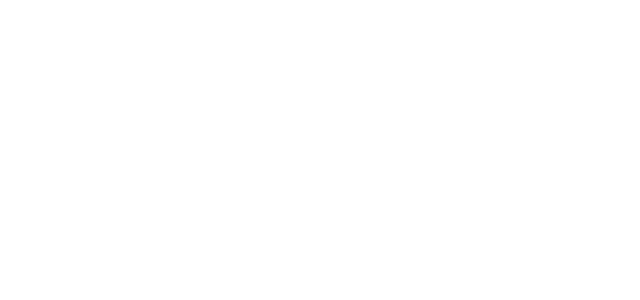
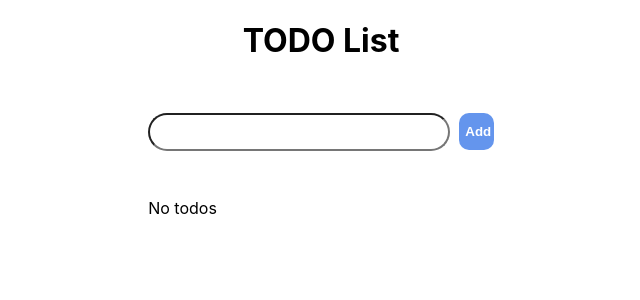
Before and after one commit to Uttu32/My_Fork, a React (Create React App) app: page / in a window 1280 px wide. Shown: the top 300 px of the page, without its empty margins (319-959 px from the left). Built offline with nearby package versions, Linux system fonts and the light colour scheme.

Commit message:
Todo App pushed to Repo

```diff
--- a/src/App.css
+++ b/src/App.css
@@ -1,19 +1,41 @@
 .App {
-  text-align: center;
-}
-table{
-  border: 1px solid ;
-  border-collapse: collapse;
-}
-th, td{
-  border: 1px solid ;
-
-
-}
-button{
-  background-color: white;
-}
-.actions{
+  width: 90%;
+  margin: 0 auto;
   display: flex;
   justify-content: center;
+  align-items: center;
+  flex-direction: column;
 }
+
+.App-form {
+  width: 30%;
+  height: 100px;
+  display: flex;
+  justify-content: space-between;
+  align-items: center;
+}
+
+.App-form input {
+  width: 85%;
+  height: 2rem;
+  font-size: 20px;
+  border-radius: 20px;
+}
+
+.App-form button {
+  width: 10%;
+  height: 2.3rem;
+font-weight: bold;
+  background: cornflowerblue;
+  color: white;
+  border: none;
+  border-radius: 10px;
+}
+
+.App-form button:hover {
+  background: rgb(8, 141, 123);
+}
+
+.Todos {
+  width: 30%;
+}
--- a/src/App.js
+++ b/src/App.js
@@ -1,12 +1,45 @@
+import { useState } from "react";
 
 import "./App.css";
 
+import TodoItem from "./ReduxTodoApp/TodoItem";
+import { useSelector, useDispatch } from "react-redux";
+import { addTodo, removeTodo } from "./ReduxTodoApp/TodoSlice";
 
 function App() {
+  const [input, setInput] = useState("");
+
+  const count = useSelector((state) => state.todo.count);
+  const todos = useSelector((state) => state.todo.todos);
+  const dispatch = useDispatch();
+
+  const handleAddTodo = (e) => {
+    e.preventDefault();
+    dispatch(addTodo(input));
+  };
+
+  const handleTodoDone = (id) => {
+    dispatch(removeTodo(id));
+  };
   return (
     <div className="App">
-
-
+      <h1>TODO List</h1>
+      <form className="App-form" onSubmit={handleAddTodo}>
+        <input type="text" onInput={(e) => setInput(e.target.value)} />
+        <button type="submit">Add</button>
+      </form>
+      <div className="Todos">
+        {count > 0 &&
+          todos.map((todo) => (
+            <TodoItem
+              key={todo.id}
+              text={todo.text}
+              id={todo.id}
+              onCheck={handleTodoDone}
+            />
+          ))}
+        {count === 0 && <p>No todos</p>}
+      </div>
     </div>
   );
 }
--- /dev/null
+++ b/src/ReduxTodoApp/TodoItem.css
@@ -0,0 +1,18 @@
+.todo {
+    width: 100%;
+    height: 30px;
+    font-size: 30px;
+    padding: 20px;
+  }
+
+  .todo:hover {
+    background: rgba(214, 214, 214, 0.342);
+  }
+
+  .todo input {
+    zoom: 1.6;
+  }
+
+  .todo input:checked {
+    accent-color: rgb(137, 236, 223);
+  }
--- /dev/null
+++ b/src/ReduxTodoApp/TodoItem.js
@@ -0,0 +1,15 @@
+import "./TodoItem.css";
+
+const TodoItem = (props) => {
+  const deleteTodo = () => {
+    props.onCheck(props.id);
+  };
+  return (
+    <div className="todo" onClick={deleteTodo}>
+      <input type="checkbox"></input>
+      <label>{props.text}</label>
+    </div>
+  );
+};
+
+export default TodoItem;
--- /dev/null
+++ b/src/ReduxTodoApp/TodoSlice.jsx
@@ -0,0 +1,29 @@
+import { createSlice } from "@reduxjs/toolkit";
+
+const initialState = {
+  count: 0,
+  todos: [],
+};
+
+export const todoSlice = createSlice({
+  name: "todo",
+  initialState,
+  reducers: {
+    addTodo: (state, action) => {
+      const todo = {
+        id: Math.random() * 100,
+        text: action.payload,
+      };
+      state.todos.push(todo);
+      state.count += 1;
+    },
+    removeTodo: (state, action) => {
+      state.todos = state.todos.filter((todo) => todo.id !== action.payload);
+      state.count -= 1;
+    },
+  },
+});
+
+export const { addTodo, removeTodo } = todoSlice.actions;
+
+export default todoSlice.reducer;
--- /dev/null
+++ b/src/ReduxTodoApp/store.js
@@ -0,0 +1,10 @@
+import { configureStore } from "@reduxjs/toolkit";
+import todoReducer from "./TodoSlice";
+
+const store = configureStore({
+  reducer: {
+    todo: todoReducer,
+  },
+});
+
+export default store;
--- a/src/index.js
+++ b/src/index.js
@@ -1,14 +1,18 @@
-import React from 'react';
-import ReactDOM from 'react-dom/client';
-import './index.css';
-import App from './App';
-import reportWebVitals from './reportWebVitals';
+import React from "react";
+import ReactDOM from "react-dom/client";
+import "./index.css";
+import App from "./App";
+import reportWebVitals from "./reportWebVitals";
+import store from "./ReduxTodoApp/store";
+import { Provider } from "react-redux";
 
-const root = ReactDOM.createRoot(document.getElementById('root'));
+const root = ReactDOM.createRoot(document.getElementById("root"));
 root.render(
-  <React.StrictMode>
-    <App />
-  </React.StrictMode>
+  <Provider store={store}>
+    <React.StrictMode>
+      <App />
+    </React.StrictMode>
+  </Provider>
 );
 
 // If you want to start measuring performance in your app, pass a function
```
